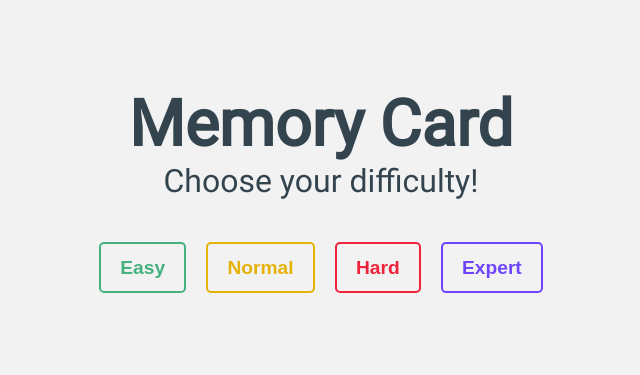
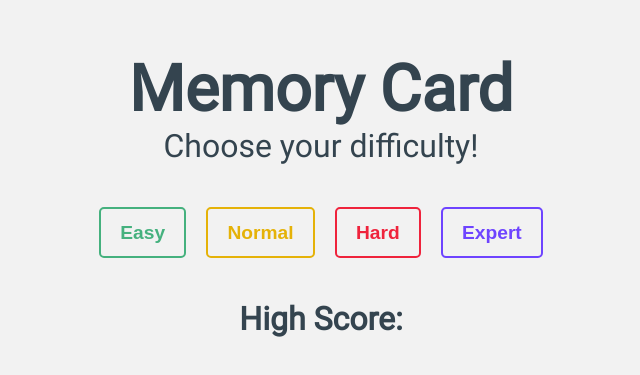
Before and after one commit to Purpleboxe/Memory-Card, a React (Vite) app: page / in a window 1280 px wide. Shown: the part 125-500 px from the top of the page, without its empty margins (319-959 px from the left). Built offline with nearby package versions, Linux system fonts and the light colour scheme.

Commit message:
Make the high score locally saved

```diff
--- a/src/App.jsx
+++ b/src/App.jsx
@@ -1,11 +1,14 @@
-import { useState } from "react";
+import { useState, useEffect } from "react";
 import Game from "./components/Game.jsx";
 import Menu from "./components/Menu.jsx";
 
 function App() {
   const [game, setGame] = useState(false);
   const [numCards, setNumCards] = useState(5);
-  const [highScore, setHighScore] = useState(0);
+  const [highScore, setHighScore] = useState(() => {
+    const storedHighScore = localStorage.getItem("highScore");
+    return storedHighScore;
+  });
 
   const start = (numCards) => {
     setNumCards(numCards);
@@ -20,6 +23,10 @@ function App() {
     setHighScore(score);
   };
 
+  useEffect(() => {
+    localStorage.setItem("highScore", highScore);
+  }, [highScore]);
+
   return (
     <>
       {game ? (
@@ -30,7 +37,7 @@ function App() {
           updateHighScore={updateHighScore}
         />
       ) : (
-        <Menu start={start} />
+        <Menu start={start} highScore={highScore} />
       )}
     </>
   );
--- a/src/components/Menu.jsx
+++ b/src/components/Menu.jsx
@@ -1,6 +1,6 @@
 import "../styles/menu.css";
 
-function Menu({ start }) {
+function Menu({ start, highScore }) {
   const handleStart = (difficulty) => {
     let num;
     switch (difficulty) {
@@ -11,10 +11,10 @@ function Menu({ start }) {
         num = 12;
         break;
       case "hard":
-        num = 22;
+        num = 26;
         break;
       case "expert":
-        num = 35;
+        num = 40;
         break;
     }
 
@@ -40,6 +40,7 @@ function Menu({ start }) {
             Expert
           </button>
         </div>
+        <strong>High Score: {highScore}</strong>
       </div>
     </>
   );
--- a/src/styles/menu.css
+++ b/src/styles/menu.css
@@ -9,7 +9,7 @@
 }
 
 .menu-btns {
-  margin-top: 2rem;
+  margin: 2rem 0;
 }
 
 .menu-btns button {
```
